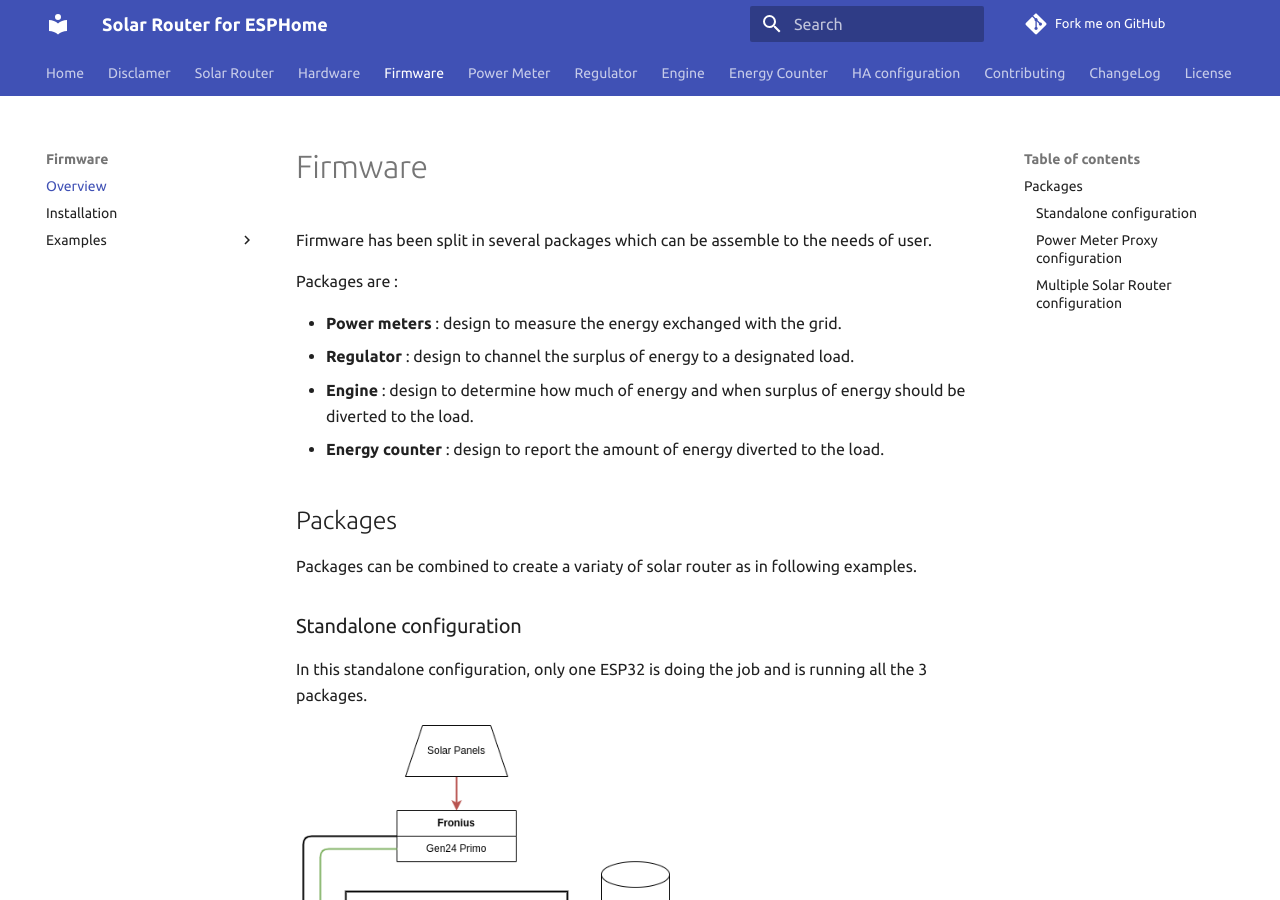
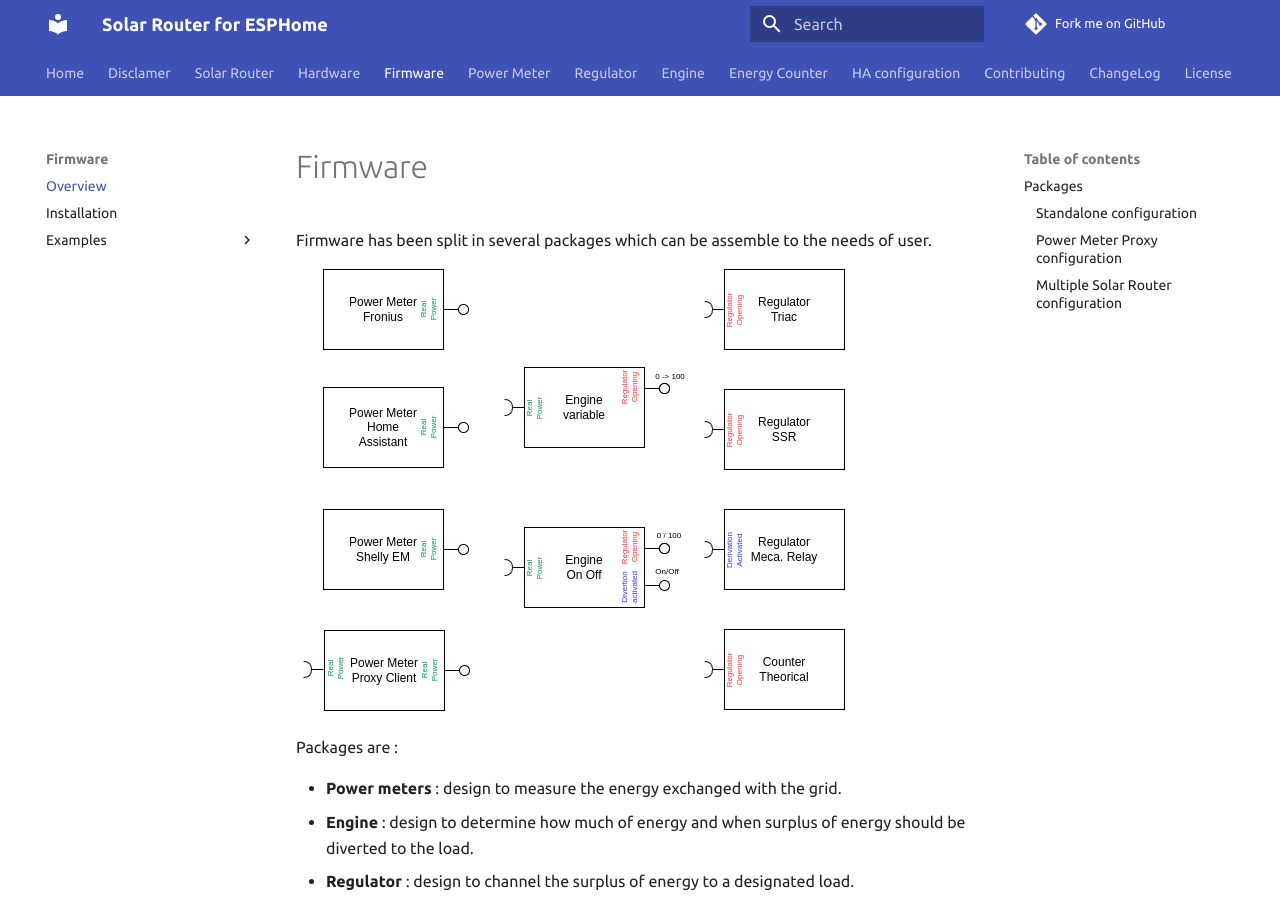
Before and after one commit to ghisch/Solar-Router-for-ESPHome, an MkDocs documentation site: the page built from docs/firmware.md, in a window 1280 px wide and 900 px high. Built offline with MkDocs 1.6.1 and Material for MkDocs 9.7.7, drawn with Linux system fonts in a browser that asks for light colours; comment, search, counter and statistics services are not loaded.

Commit message:
doc: Add schema showing packages interaction

```diff
--- a/docs/firmware.md
+++ b/docs/firmware.md
@@ -2,16 +2,19 @@
 
 Firmware has been split in several packages which can be assemble to the needs of user.
 
+![packages combination](images/packages.drawio.png)
+
 Packages are :
 
 * **Power meters** : design to measure the energy exchanged with the grid.
+* **Engine** : design to determine how much of energy and when surplus of energy should be diverted to the load.
 * **Regulator** : design to channel the surplus of energy to a designated load.
-* **Engine** : design to determine how much of energy and when surplus of energy should be diverted to the load.
 * **Energy counter** : design to report the amount of energy diverted to the load.
 
 ## Packages
 
 Packages can be combined to create a variaty of solar router as in following examples.
+
 
 ### Standalone configuration
 
```
Also changed, not shown: docs/images/packages.drawio.png (added).
